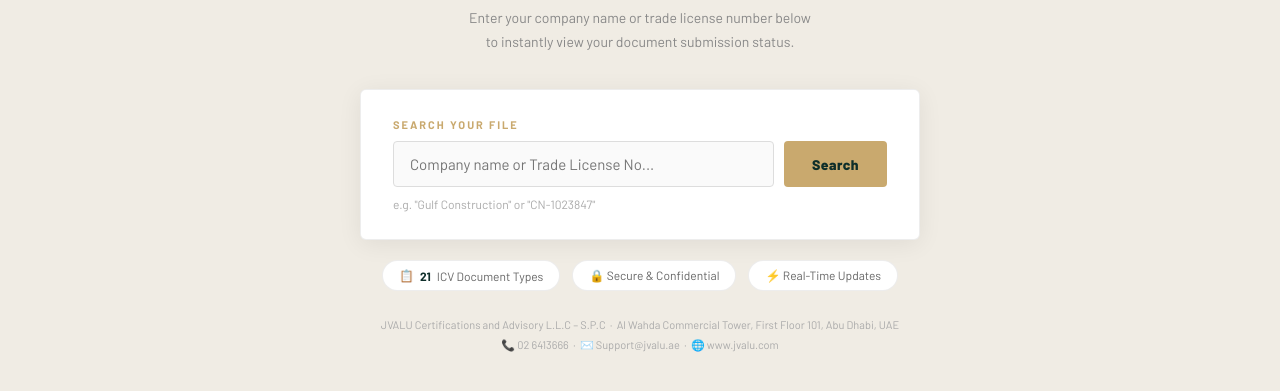
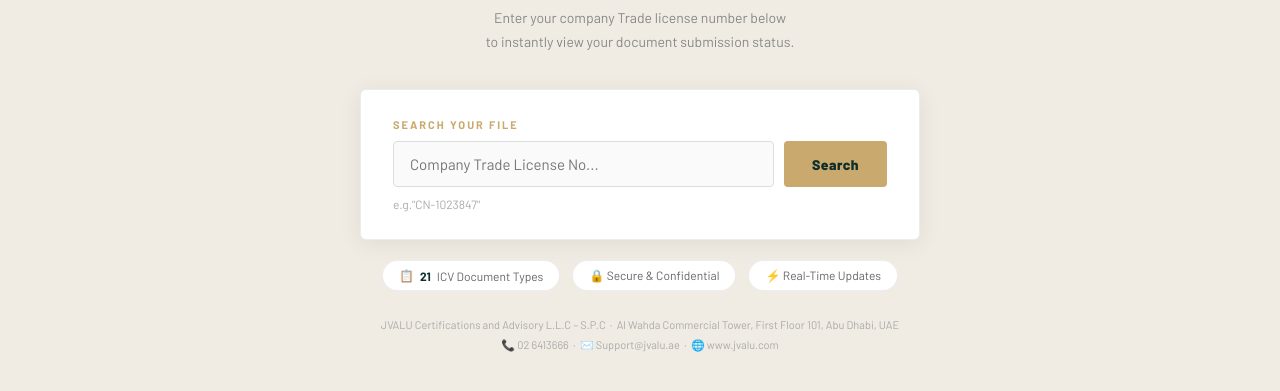
Before and after one commit to jesniya-stackdev/JVALU-ICV-tracking, a plain HTML site: page index.html in a window 1280 px wide. Shown: the part 251-642 px from the top of the page. Drawn offline with Linux system fonts and the light colour scheme.

Commit message:
Update index.html

```diff
--- a/index.html
+++ b/index.html
@@ -316,7 +316,7 @@ code{background:#f0ece4;padding:2px 6px;border-radius:3px;font-family:monospace;
      <div style="display:inline-block;background:#c9a96e;width:48px;height:3px;border-radius:2px;margin-bottom:20px"></div>
 <div class="portal-title">Check Your <span>ICV Documents</span></div>
 <div class="portal-sub">
-  Enter your company name or trade license number below<br>
+  Enter your company Trade license number below<br>
   to instantly view your document submission status.
 </div>
 
@@ -324,11 +324,11 @@ code{background:#f0ece4;padding:2px 6px;border-radius:3px;font-family:monospace;
         <div class="search-label">Search Your File</div>
         <div class="search-row">
           <input class="s-inp" id="portal-inp"
-            placeholder="Company name or Trade License No..."
+            placeholder="Company Trade License No..."
             onkeydown="if(event.key==='Enter')portalSearch()">
           <button class="s-btn" onclick="portalSearch()">Search</button>
         </div>
-        <div class="search-hint">e.g. "Gulf Construction" or "CN-1023847"</div>
+        <div class="search-hint">e.g."CN-1023847"</div>
         <div class="s-spinner" id="portal-spinner">🔍 Searching your records...</div>
         <div class="s-err" id="portal-err">
           No records found. Please check your details or contact JVALU at <b>02 6413666</b>.
```
